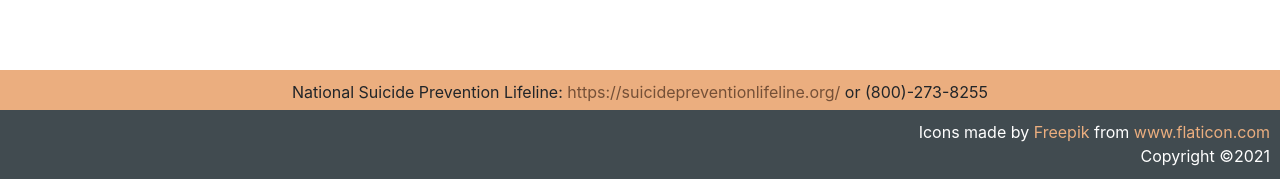
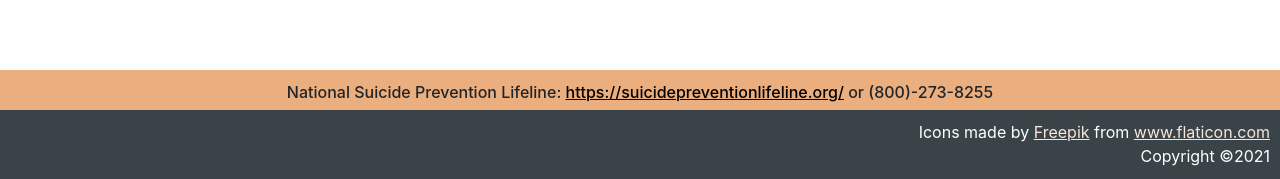
Before and after one commit to Bracciata/Cornhacks2021, a React (Create React App) app in the folder teddy/: page / in a window 1280 px wide. Shown: the part 618-797 px from the top of the page. Built offline with nearby package versions, Linux system fonts and the light colour scheme.

Commit message:
Added contrast to colors on app.

```diff
--- a/teddy/src/App.css
+++ b/teddy/src/App.css
@@ -1,5 +1,5 @@
 a {
-  color: #ebae7f !important;
+  color: #f9e6d8 !important;
 }
 
 .no-padding {
@@ -11,8 +11,9 @@ a {
 }
 
 .navbar {
-  background-color: #414b50;
+  background-color: #3a4348;
   height: 12vh;
+  text-decoration: none !important;
 }
 
 .logo {
@@ -32,14 +33,23 @@ a {
   text-align: center;
   padding: 10px;
   height: 5vh;
+  font-weight: 500;
 }
 
 .link {
-  color: #755037 !important;
+  color: black !important;
+}
+
+.link-underline:hover {
+  font-weight: 700;
+}
+
+.link-underline {
+  text-decoration: underline !important;
 }
 
 .footer-body {
-  background-color: #414b50;
+  background-color: #3a4348;
   color: white;
   text-align: right;
   padding: 10px;
--- a/teddy/src/App.js
+++ b/teddy/src/App.js
@@ -28,10 +28,10 @@ function App() {
 
       <div className="footer">
         <div className="footer-header">
-          National Suicide Prevention Lifeline: <a className="link" href="https://suicidepreventionlifeline.org/">https://suicidepreventionlifeline.org/</a> or (800)-273-8255
+          National Suicide Prevention Lifeline: <a className="link link-underline" href="https://suicidepreventionlifeline.org/">https://suicidepreventionlifeline.org/</a> or (800)-273-8255
         </div>
         <div className="footer-body">
-          <div>Icons made by <a href="https://www.freepik.com/" title="Freepik">Freepik</a> from <a href="https://www.flaticon.com/" title="Flaticon">www.flaticon.com</a></div>
+          <div>Icons made by <a className="link-underline" href="https://www.freepik.com/" title="Freepik">Freepik</a> from <a className="link-underline" href="https://www.flaticon.com/" title="Flaticon">www.flaticon.com</a></div>
           <div>Copyright ©2021</div>
         </div>
       </div>
```
Also changed, not shown: 1 other file (tests, documents, lock files or other folders).
